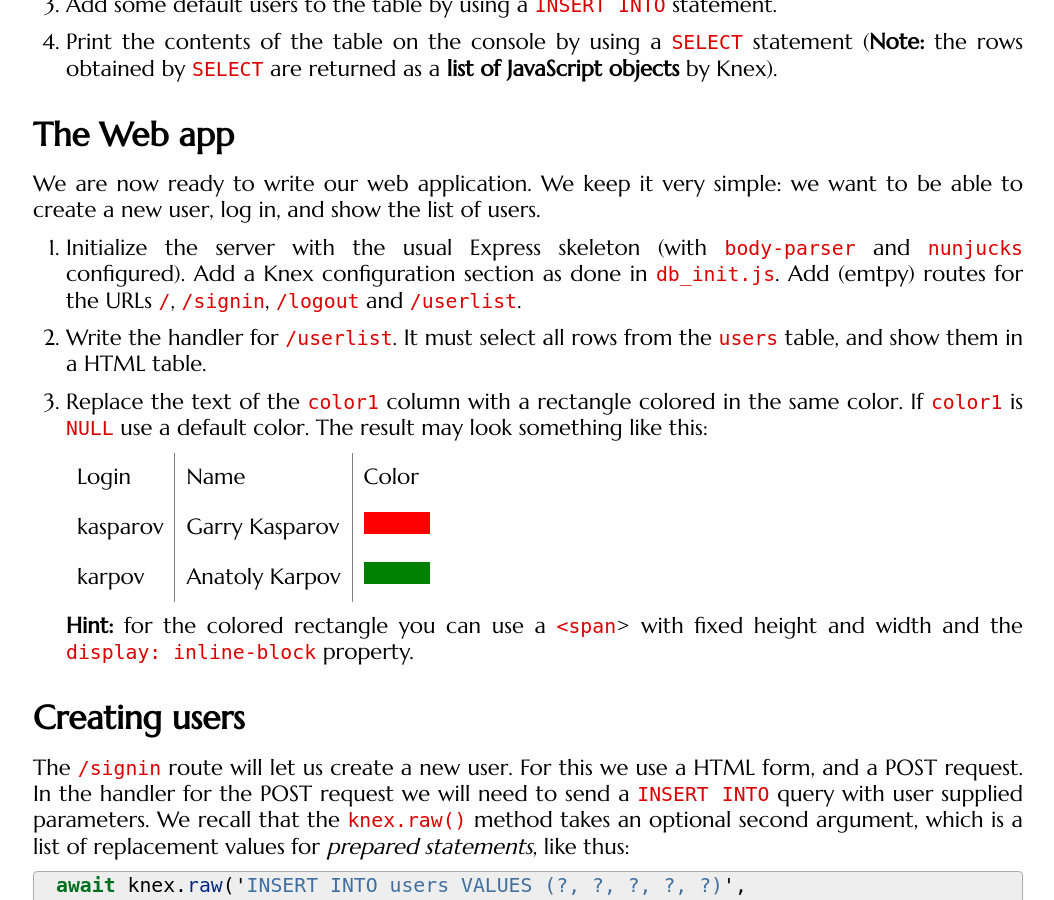
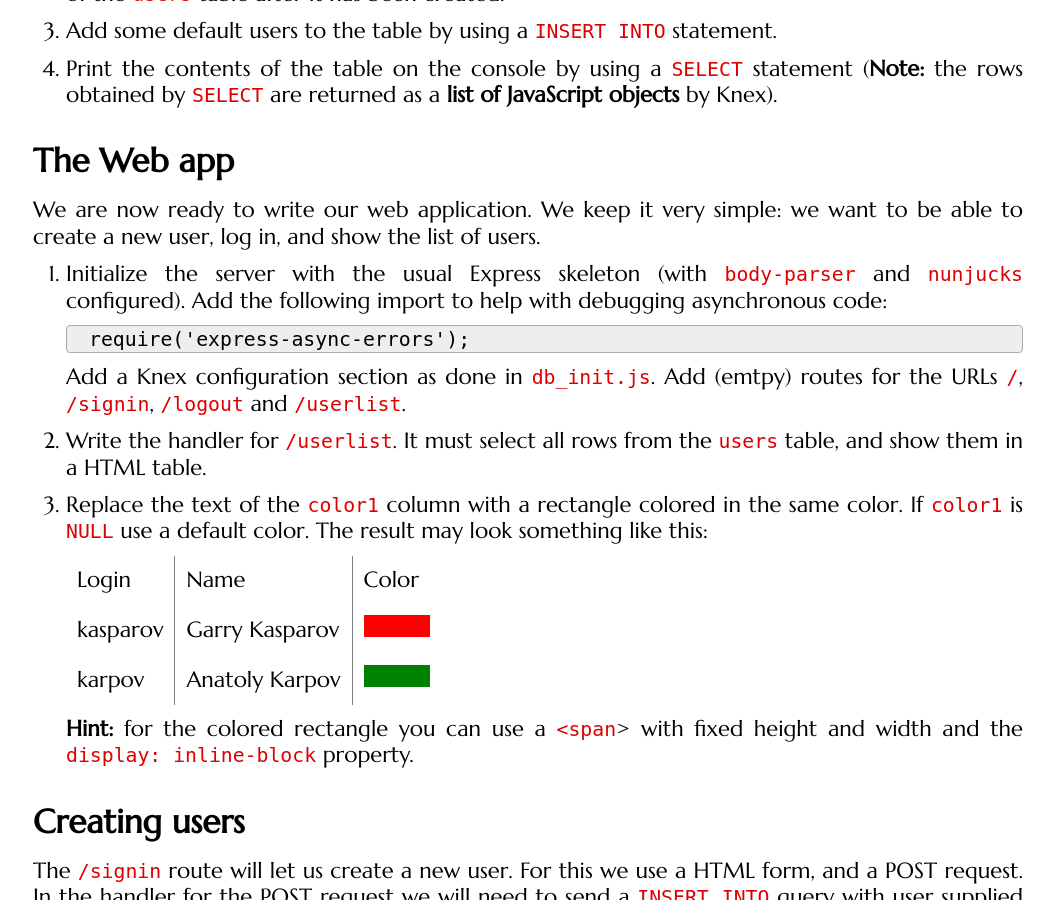
Before and after one commit to defeo/aws, a Jekyll site: the page built from _tutorials/accounts.md, in a window 1280 px wide and 900 px high, scrolled down 3730 px. Shown: the whole window, without its empty margins (112-1166 px from the left). Built offline with Jekyll 4.4.1, drawn with Linux system fonts in a browser that asks for light colours; some web fonts are replaced; some of the changed text lies outside the part shown.

Commit message:
Added dependency to Knex tutorial, for debugging async handlers

````diff
--- a/_tutorials/accounts.md
+++ b/_tutorials/accounts.md
@@ -31,6 +31,7 @@ through `package.json`:
 - `body-parser` for handling POST requests,
 - `express-session` for creating sessions,
 - `knex` for querying databases,
+- `express-async-errors` for easier debugging,
 - `sqlite3` for the engine doing the real work.
 
 **Note:** The `sqlite3` module won't work if you develop locally on
@@ -156,9 +157,16 @@ simple: we want to be able to create a new user, log in, and show the
 list of users.
 
 1. Initialize the server with the usual Express skeleton (with
-   `body-parser` and `nunjucks` configured). Add a Knex configuration
-   section as done in `db_init.js`. Add (emtpy) routes for the URLs
-   `/`, `/signin`, `/logout` and `/userlist`.
+   `body-parser` and `nunjucks` configured). Add the following import
+   to help with debugging asynchronous code:
+
+   ```
+   require('express-async-errors');
+   ```
+
+   Add a Knex configuration section as done in `db_init.js`. Add
+   (emtpy) routes for the URLs `/`, `/signin`, `/logout` and
+   `/userlist`.
 
 2. Write the handler for `/userlist`. It must select all rows from the
    `users` table, and show them in a HTML table.
````
